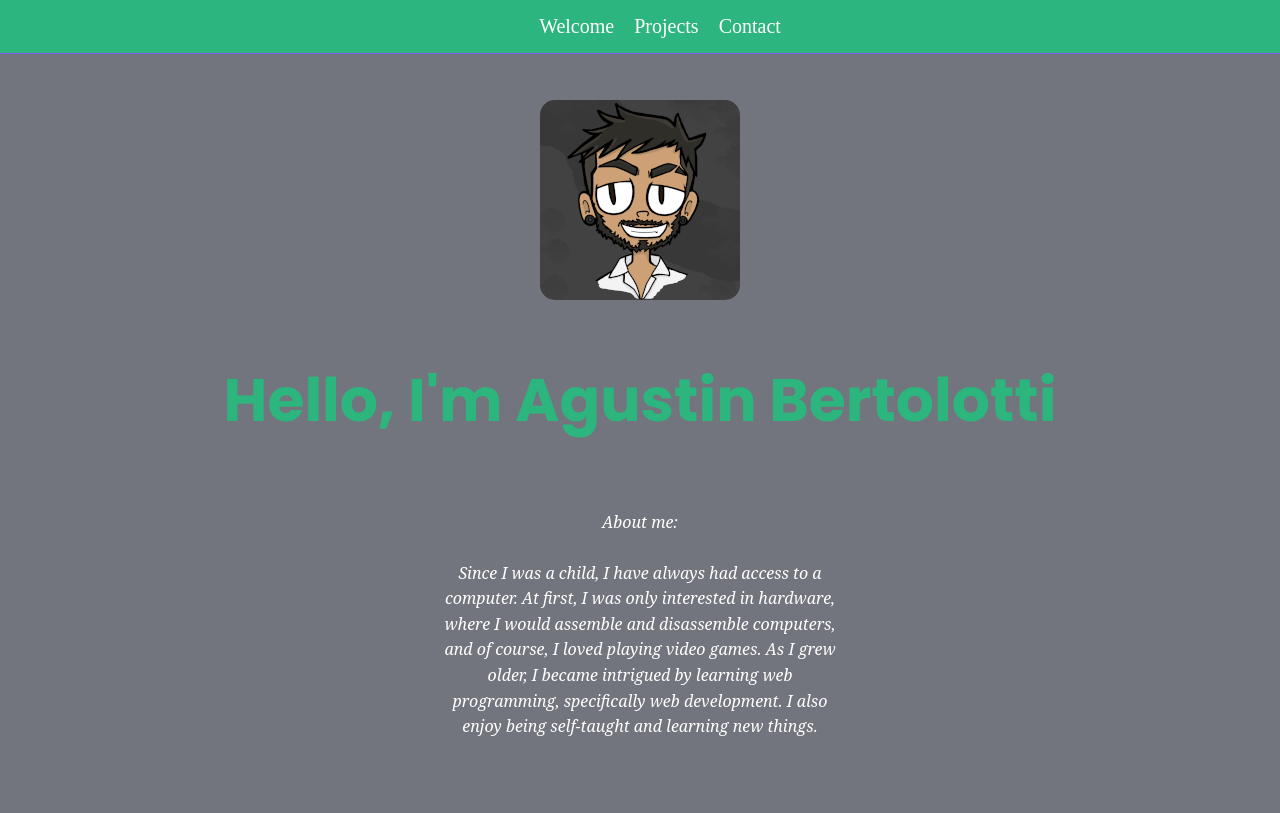
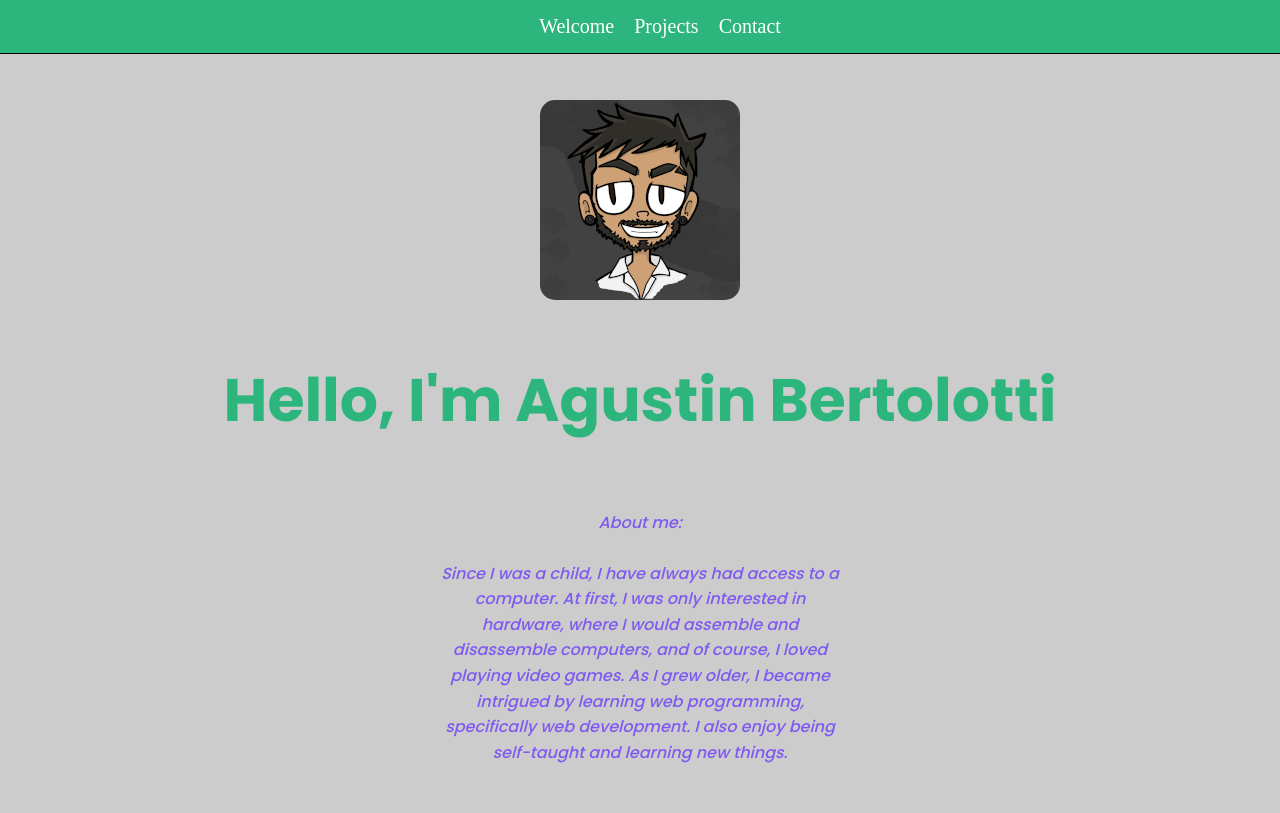
Before and after one commit to Toxe98/Toxe98.github.io, a plain HTML site: page index.html in a window 1280 px wide. Shown: the top 813 px of the page. Drawn offline with nearby package versions, Linux system fonts and the light colour scheme.

Commit message:
Style changes

```diff
--- a/styles.css
+++ b/styles.css
@@ -40,7 +40,7 @@ h1{
     padding: 15px 0;
     background-color: var(--tertiary);
     font-size: 20px;
-    border-bottom: 1px solid var(--highlight);
+    border-bottom: 1px solid var(--neutral-focus);
 }
     /*-- Llamo a las clases y etiquetas a para darles estilos --*/
 
@@ -69,7 +69,7 @@ section {
 }
             /*-- Llamo a la seccion de bienvenida y etiquetas para darles estilos diferentes --*/
 #welcome-section{
-    background-color: var(--secondary);
+    background-color: rgba(255, 255, 255, 0.781);
     color: var(--base);
     flex-direction: column;
 }
@@ -108,7 +108,8 @@ section {
 }
 
 #about-section p {
-    color: var(--base);
+    font-family: "Poppins",sans-serif;
+    color: var(--highlight);
     text-align: center;
     font-size: 16px;
     line-height: 1.6;
```
